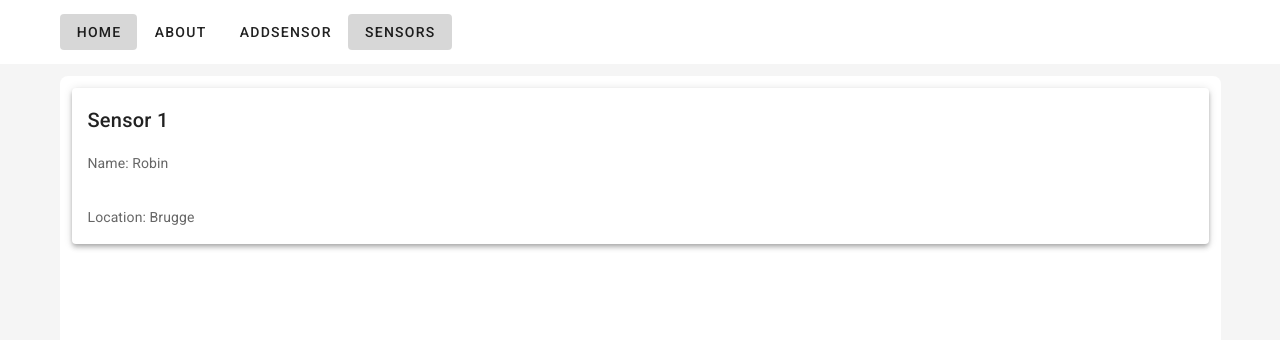
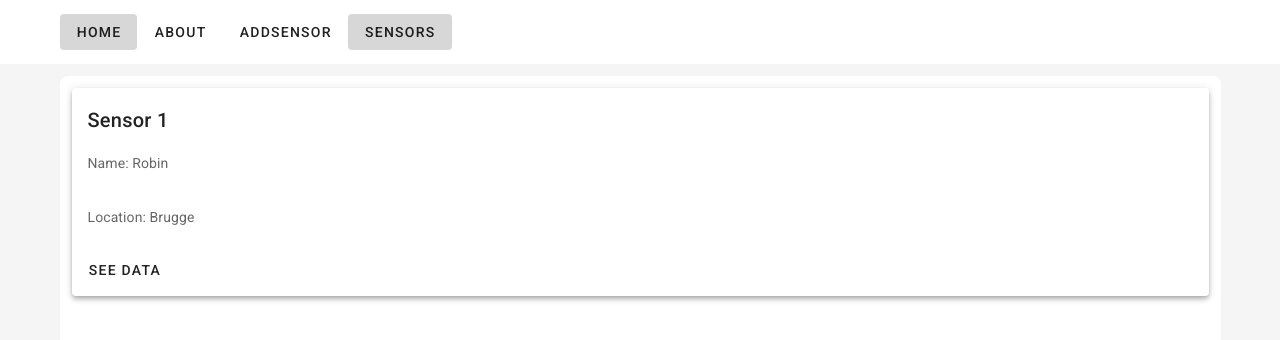
Before and after one commit to vives-projectwerk-2021/VueFrontendWebApp, a Vue app: page /sensors in a window 1280 px wide. Shown: the top 340 px of the page. Built offline with nearby package versions, Linux system fonts and the light colour scheme; a web font is replaced by a local one; what vue-ellipse-progress would draw is missing.

Commit message:
add see data button to sensor page

```diff
--- a/src/components/DeviceInfo.vue
+++ b/src/components/DeviceInfo.vue
@@ -3,6 +3,11 @@
       <v-card-title>Sensor 1</v-card-title>
       <v-card-text>Name: Robin</v-card-text>
       <v-card-text>Location: Brugge</v-card-text>
+        <v-card-actions>
+            <v-btn text>
+                See data
+            </v-btn>
+        </v-card-actions>
   </v-card>
 </template>
 
```
